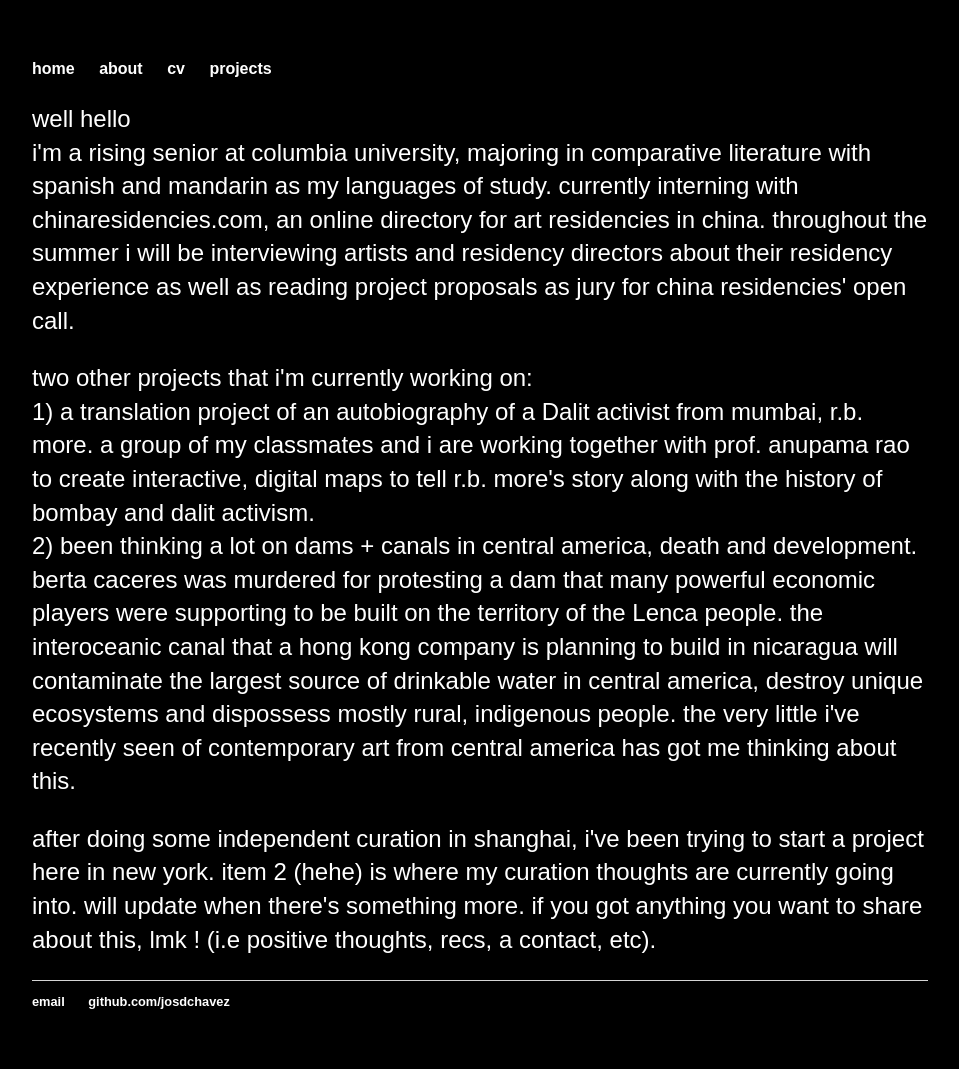
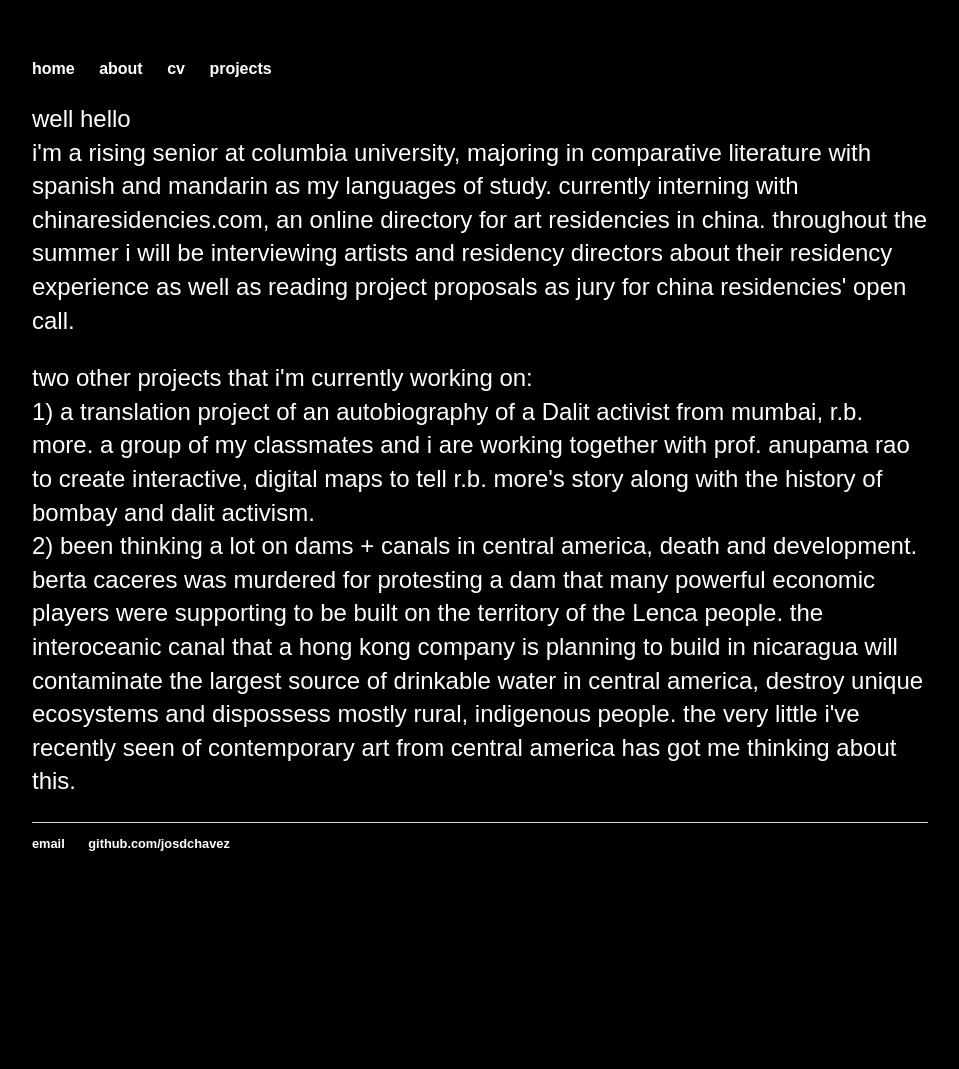
Before and after one commit to josdchavez/josdchavez.github.io, a Jekyll site: the page built from about/index.html, in a window 1280 px wide. Shown: the whole page, without its empty margins (160-1119 px from the left). Built offline with Jekyll 4.4.1, drawn with Linux system fonts in a browser that asks for light colours; after the commit the page ends 911 px from its top, so only the background shows below that.

Commit message:
Update index.html

```diff
--- a/about/index.html
+++ b/about/index.html
@@ -14,6 +14,3 @@ prof. anupama rao to create interactive, digital maps to tell r.b. more's story
 2) been thinking a lot on dams + canals in central america, death and development. berta caceres was murdered for
 protesting a dam that many powerful economic players were supporting to be built on the territory of the Lenca people. the interoceanic canal that a hong kong company is planning to build in nicaragua will contaminate
 the largest source of drinkable water in central america, destroy unique ecosystems and dispossess mostly rural, indigenous people. the very little i've recently seen of contemporary art from central america has got me thinking about this. </p>
-<p>after doing some independent curation in shanghai, i've been trying to start a project here in new york. item 2 (hehe) is where
-my curation thoughts are currently going into. will update when there's something more. if you got anything you want to share about
-this, lmk ! (i.e positive thoughts, recs, a contact, etc).</p>
```
